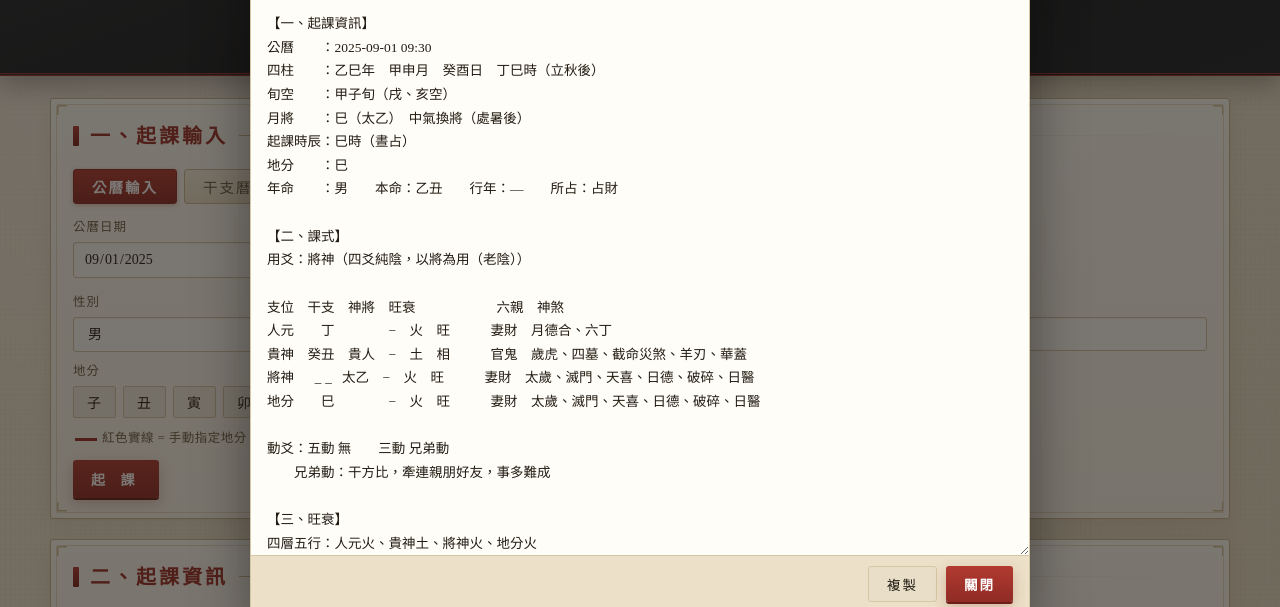
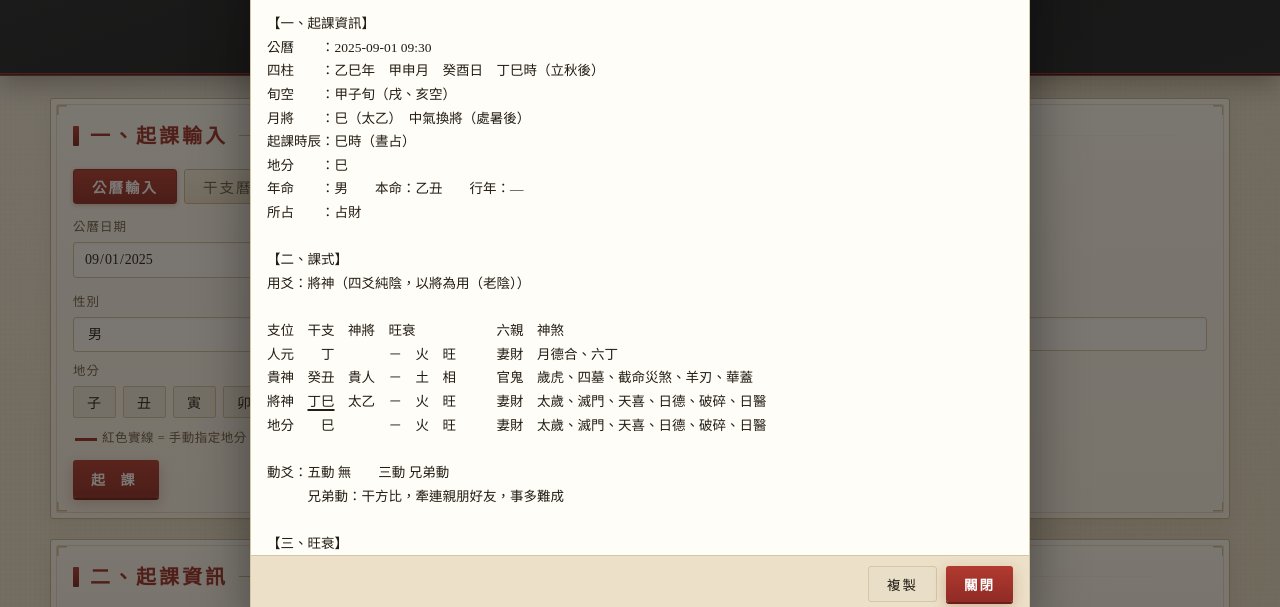
Before and after one commit to hungpinoffice-afk/jinkoujue, a plain HTML site: page index.html in a window 1280 px wide. Both pictures are taken after a click on the button "輸出". Shown: the part 155-762 px from the top of the page. Drawn offline with Linux system fonts and the light colour scheme.

Commit message:
v52: 輸出改 contenteditable + CSS 底線（解決字型無 U+0332）、所占獨立一行、動爻說明縮排、加減號改全形修正欄位漂移

```diff
--- a/index.html
+++ b/index.html
@@ -447,8 +447,9 @@
   .out-hd b{font-family:var(--kai);font-size:16px;letter-spacing:4px;text-indent:4px;color:#e7cf95;}
   .out-hd span{font-size:12.5px;color:#b9c2cb;letter-spacing:1px;}
   .out-area{flex:1;min-height:0;width:100%;border:none;border-top:2px solid var(--gold);border-bottom:1px solid var(--line);
-    padding:12px 16px;font-size:13.5px;line-height:1.75;color:var(--ink);background:#fffdf7;overflow-x:auto;white-space:pre;
-    font-family:var(--kai);resize:vertical;outline:none;}
+    padding:12px 16px;font-size:13.5px;line-height:1.75;color:var(--ink);background:#fffdf7;overflow:auto;white-space:pre;
+    font-family:var(--kai);outline:none;cursor:text;}
+  .out-area .ul{text-decoration:underline;text-decoration-thickness:1.5px;text-underline-offset:3px;}
   .out-ft{display:flex;gap:9px;justify-content:flex-end;padding:10px 16px;background:var(--tagbg);}
   .out-ft button{padding:7px 18px;font-size:13.5px;letter-spacing:2px;}
   @media(max-width:560px){
@@ -960,7 +961,7 @@ function shenshaFor(list,layer,gan,zhi){
 <div class="out-mask" id="out-mask" role="dialog" aria-modal="true" aria-label="輸出">
   <div class="out-box">
     <div class="out-hd"><b>輸出</b><span id="out-hint">可直接編輯，或按「複製」使用</span></div>
-    <textarea class="out-area" id="out-area" spellcheck="false" wrap="off"></textarea>
+    <div class="out-area" id="out-area" contenteditable="true" role="textbox" aria-multiline="true" spellcheck="false"></div>
     <div class="out-ft">
       <button class="btn-sub" id="btn-out-copy" type="button">複製</button>
       <button class="btn-main" id="btn-out-close" type="button">關閉</button>
@@ -1108,6 +1109,13 @@ function initUI(){
   $('btn-export').onclick=openExport;
   $('btn-out-close').onclick=closeExport;
   $('btn-out-copy').onclick=copyExport;
+  /* 貼上只取純文字，避免外部樣式與字型污染輸出框 */
+  $('out-area').addEventListener('paste',function(e){
+    e.preventDefault();
+    var cd=e.clipboardData||window.clipboardData;
+    var txt=cd?cd.getData('text/plain'):'';
+    document.execCommand('insertText',false,txt);
+  });
   $('out-mask').onclick=function(e){ if(e.target===this) closeExport(); };
   document.addEventListener('keydown',function(e){
     if(e.key==='Escape'&&$('out-mask').classList.contains('on')) closeExport();
@@ -1468,8 +1476,14 @@ function lpad(s,n){                      /* 左補全形空格：右對齊 */
   for(var i=s.length;i<n;i++) p+='\u3000';
   return p+s;
 }
-function underl(s){                       /* 字下加組合底線 U+0332，緊貼字緣、不佔額外行 */
-  return String(s).split('').map(function(c){ return c+'\u0332'; }).join('');
+function underl(s){                       /* 用哨兵標記待加底線的區段（U+0332 在本機字型缺字，改由 CSS 畫線） */
+  return '\u0001'+String(s)+'\u0002';
+}
+function outToHtml(t){                    /* 純文字 → 輸出框 HTML（哨兵轉成 .ul 底線 span） */
+  var esc=function(x){ return x.replace(/&/g,'&amp;').replace(/</g,'&lt;').replace(/>/g,'&gt;'); };
+  return t.split('\n').map(function(l){
+    return esc(l).replace(/\u0001/g,'<span class="ul">').replace(/\u0002/g,'</span>');
+  }).join('<br>');
 }
 function buildOutText(){
   if(!LAST) return '';
@@ -1487,8 +1501,8 @@ function buildOutText(){
   L.push(kv('月將',ke.yueJiang+'（'+JIANG_NAME[ke.yueJiang]+'）　中氣換將'+(ke.zhongqi?'（'+ke.zhongqi+'後）':'')));
   L.push(kv('起課時辰',ke.hourZhi+'時（'+ke.dayNight+'占）'));
   L.push(kv('地分',ke.diFen));
-  L.push(kv('年命',LAST.sex+'　　本命：'+(LAST.benming||'—')+'　　行年：'+(LAST.xingnian||'—')
-    +(LAST.matter?'　　所占：'+LAST.matter:'')));
+  L.push(kv('年命',LAST.sex+'　　本命：'+(LAST.benming||'—')+'　　行年：'+(LAST.xingnian||'—')));
+  if(LAST.matter) L.push(kv('所占',LAST.matter));
   L.push('');
   L.push('【二、課式】');
   L.push('用爻：'+yong.layer+'（'+yong.rule+'）');
@@ -1512,7 +1526,7 @@ function buildOutText(){
   rows.forEach(function(r){
     var gz=(r.gan||'')+(r.zhi||'');                     /* 干支本體，天將另欄 */
     var gzt=(r.name===yong.layer)?underl(gz):gz;        /* 用爻：字下加線，不另佔一行 */
-    var ws=(r.yy?'+':'−')+'\u3000'+r.wx+'\u3000'+r.ws+(r.kong?'（空）':'');
+    var ws=(r.yy?'＋':'－')+'\u3000'+r.wx+'\u3000'+r.ws+(r.kong?'（空）':'');  /* 全形加減號＝1em，半形 + 6.75px / − 10px 會造成欄位漂移 */
     L.push(fpad(r.name,C1)+lpad('',Math.max(0,2-gz.length))+gzt+'\u3000'
       +fpad(r.tj||'',C3)+fpad(ws,CW)+fpad(r.lq,CQ)
       +(r.ss.length?r.ss.join('、'):'—'));
@@ -1522,7 +1536,7 @@ function buildOutText(){
   var san=dong.filter(function(d){return ['父母動','兄弟動','子孫動'].indexOf(d.n)>=0;});
   L.push('動爻：五動 '+(wu.length?wu.map(function(d){return d.n;}).join('、'):'無')
     +'　　三動 '+(san.length?san.map(function(d){return d.n;}).join('、'):'無'));
-  dong.forEach(function(d){ L.push('　　'+d.n+'：'+d.t); });
+  dong.forEach(function(d){ L.push('　　　'+d.n+'：'+d.t); });
   L.push('');
   L.push('【三、旺衰】');
   L.push('四層五行：人元'+ke.ren.wx+'、貴神'+ke.gui.wx+'、將神'+ke.jiang.wx+'、地分'+ke.di.wx);
@@ -1541,9 +1555,16 @@ function openExport(){
   var t=buildOutText();
   if(lang==='s') t=convT(t);          /* 簡體界面下輸出一併簡體 */
   var a=$('out-area');
-  a.value=t;
+  a.innerHTML=outToHtml(t);
   $('out-mask').classList.add('on');
-  setTimeout(function(){ try{ a.focus(); a.setSelectionRange(0,0); a.scrollTop=0; }catch(e){} },40);
+  setTimeout(function(){
+    try{
+      a.focus();
+      var r=document.createRange(); r.selectNodeContents(a); r.collapse(true);
+      var sel=window.getSelection(); sel.removeAllRanges(); sel.addRange(r);
+      a.scrollTop=0;
+    }catch(e){}
+  },40);
 }
 function closeExport(){ $('out-mask').classList.remove('on'); }
 function copyExport(){
@@ -1553,9 +1574,10 @@ function copyExport(){
     h.textContent='已複製';
     setTimeout(function(){ h.textContent='可直接編輯，或按「複製」使用'; },1500);
   };
+  var plain=function(){ return (a.innerText||'').replace(/[\u0001\u0002]/g,''); };
   var fallback=function(){ try{ a.select(); document.execCommand('copy'); done(); }catch(e){} };
   if(navigator.clipboard&&navigator.clipboard.writeText){
-    navigator.clipboard.writeText(a.value).then(done,fallback);
+    navigator.clipboard.writeText(plain()).then(done,fallback);
   }else{ fallback(); }
 }
 if(typeof document!=='undefined' && document.getElementById){
--- a/sw.js
+++ b/sw.js
@@ -1,5 +1,5 @@
 /* 金口訣 起課工具 — 離線快取（cache-first，單檔應用） */
-const CACHE = 'jkj-v51';
+const CACHE = 'jkj-v52';
 const ASSETS = [
   './',
   './index.html',
```
